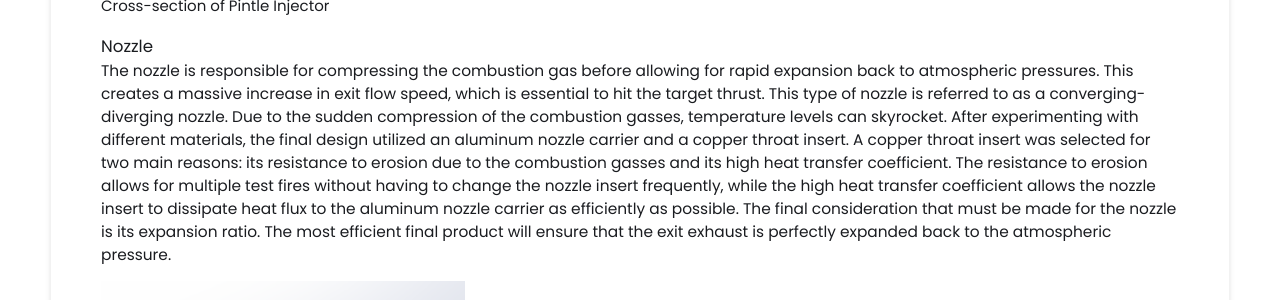
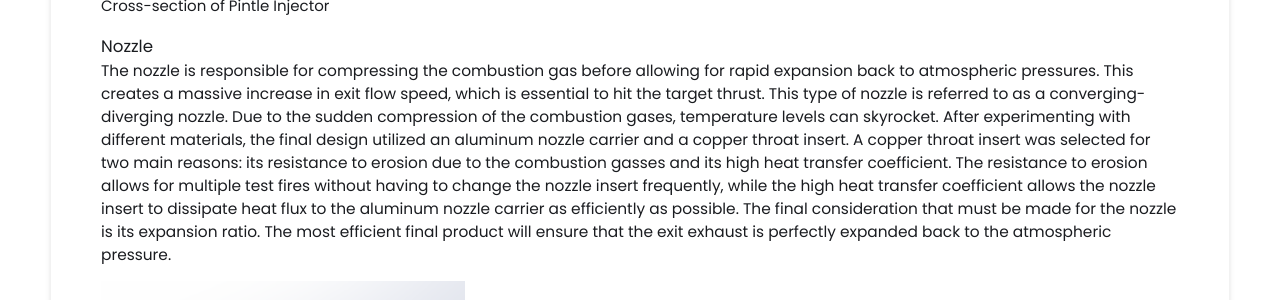
Before and after one commit to Jay-Patel-Engineer/Jay-Patel-Engineer.github.io, a Jekyll site: the page built from _projects/Liquid-Rocket-Engine/index.md, in a window 1280 px wide and 900 px high, scrolled down 7783 px. Shown: the part 200-500 px from the top of the window. Built offline with Jekyll 4.4.1, drawn with Linux system fonts in a browser that asks for light colours; some of the changed text lies outside the part shown.

Commit message:
Update index.md

```diff
--- a/_projects/Liquid-Rocket-Engine/index.md
+++ b/_projects/Liquid-Rocket-Engine/index.md
@@ -79,7 +79,7 @@ The injector plate is undoubtedly the most important component of the thrust cha
 {% include image-gallery.html images="pintle_injector1.png, pintle_injector2.png" height="400"%}
 <span style="font-size: 15px">Cross-section of Pintle Injector</span>
 ### Nozzle
-The nozzle is responsible for compressing the combustion gas before allowing for rapid expansion back to atmospheric pressures. This creates a massive increase in exit flow speed, which is essential to hit the target thrust. This type of nozzle is referred to as a converging-diverging nozzle. Due to the sudden compression of the combustion gasses, temperature levels can skyrocket. After experimenting with different materials, the final design utilized an aluminum nozzle carrier and a copper throat insert. A copper throat insert was selected for two main reasons: its resistance to erosion due to the combustion gasses and its high heat transfer coefficient. The resistance to erosion allows for multiple test fires without having to change the nozzle insert frequently, while the high heat transfer coefficient allows the nozzle insert to dissipate heat flux to the aluminum nozzle carrier as efficiently as possible. The final consideration that must be made for the nozzle is its expansion ratio. The most efficient final product will ensure that the exit exhaust is perfectly expanded back to the atmospheric pressure.
+The nozzle is responsible for compressing the combustion gas before allowing for rapid expansion back to atmospheric pressures. This creates a massive increase in exit flow speed, which is essential to hit the target thrust. This type of nozzle is referred to as a converging-diverging nozzle. Due to the sudden compression of the combustion gases, temperature levels can skyrocket. After experimenting with different materials, the final design utilized an aluminum nozzle carrier and a copper throat insert. A copper throat insert was selected for two main reasons: its resistance to erosion due to the combustion gasses and its high heat transfer coefficient. The resistance to erosion allows for multiple test fires without having to change the nozzle insert frequently, while the high heat transfer coefficient allows the nozzle insert to dissipate heat flux to the aluminum nozzle carrier as efficiently as possible. The final consideration that must be made for the nozzle is its expansion ratio. The most efficient final product will ensure that the exit exhaust is perfectly expanded back to the atmospheric pressure.
 {% include image-gallery.html images="nozzle.png" height="400"%}
 <span style="font-size: 15px">Nozzle Carrier and Nozzle Throat Insert</span>
 ## Thermal and Stress Analysis
```
Also changed, not shown: other parts of _projects/Liquid-Rocket-Engine/index.md (+1 -1 lines).
